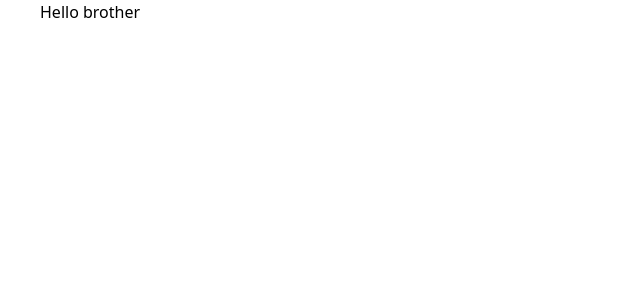
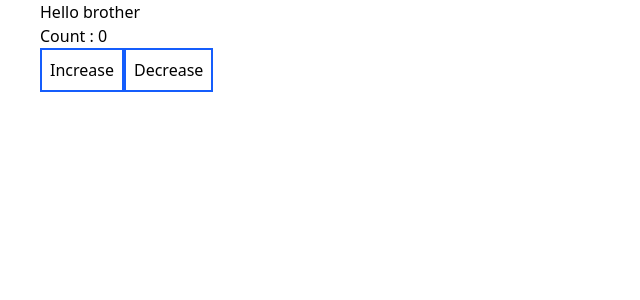
Before and after one commit to codermdshakil/explore-nextjs, a Next.js app in the folder nextjs-my-app/: page / in a window 1280 px wide. Shown: the top 300 px of the page, without its empty margins (0-640 px from the left). Built offline with nearby package versions, Linux system fonts and the light colour scheme.

Commit message:
Learn: Client and Server components

```diff
--- a/nextjs-my-app/src/app/page.jsx
+++ b/nextjs-my-app/src/app/page.jsx
@@ -1,10 +1,12 @@
-import Image from "next/image";
+import CounterPage from "@/components/Counter/counter";
+
 
 export default function Home() {
   return (
     <div>
       <div className="container">
         <h2>Hello brother</h2>
+        <CounterPage/>
       </div>
     </div>
   );
--- a/nextjs-my-app/src/app/products/[productId]/page.jsx
+++ b/nextjs-my-app/src/app/products/[productId]/page.jsx
@@ -1,5 +1,7 @@
+
 const DynamicProductPage = async ({ params }) => {
   const { productId } = await params;
+
 
   // console.log(productId, "from dynamic page");
   // console.log(typeof productId, "from dynamic page");
--- /dev/null
+++ b/nextjs-my-app/src/components/Counter/counter.jsx
@@ -0,0 +1,19 @@
+
+"use client"
+
+import { useState } from "react";
+
+const CounterPage = () => {
+
+  const [count, setCount] = useState(0)
+
+  return (
+    <div>
+      <h3>Count : {count}</h3>
+      <button className="p-2 border-2 border-blue-600" onClick={() => setCount(count + 1)} >Increase</button>
+      <button className="p-2 border-2 border-blue-600" onClick={() => setCount(count - 1)} >Decrease</button>
+    </div>
+  );
+};
+
+export default CounterPage;
```
